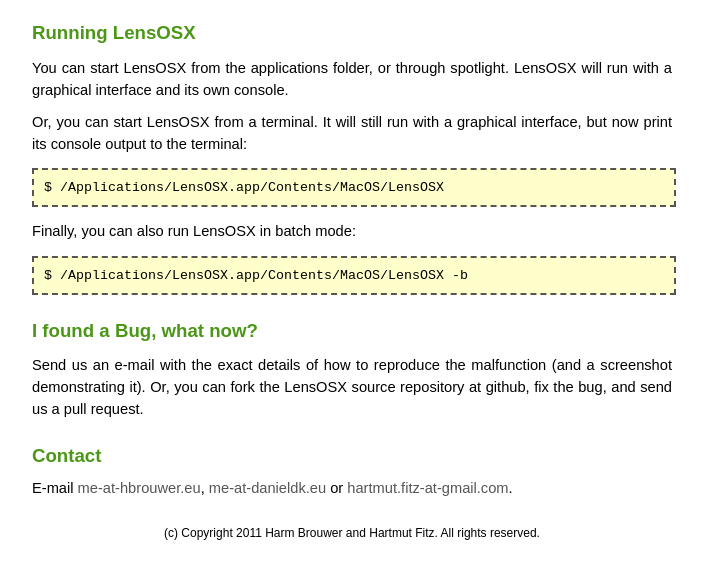
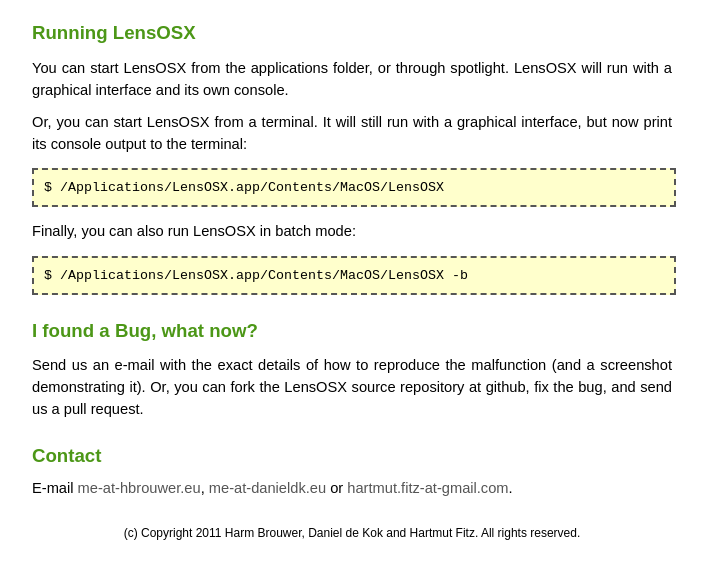
Before and after one commit to hbrouwer/lensosx, a plain HTML site: page index.html in a window 1280 px wide. Shown: the part 502-1080 px from the top of the page, without its empty margins (288-995 px from the left). Drawn offline with Linux system fonts and the light colour scheme.

Commit message:
fixed copyrights in footer

```diff
--- a/index.html
+++ b/index.html
@@ -89,8 +89,8 @@
 
     <div class="south">
       <center>
-        (c) Copyright 2011 Harm Brouwer and Hartmut Fitz. All
-        rights reserved.
+        (c) Copyright 2011 Harm Brouwer, Daniel de Kok and Hartmut
+        Fitz. All rights reserved.
       </center>
     </div>
   </div>
```
